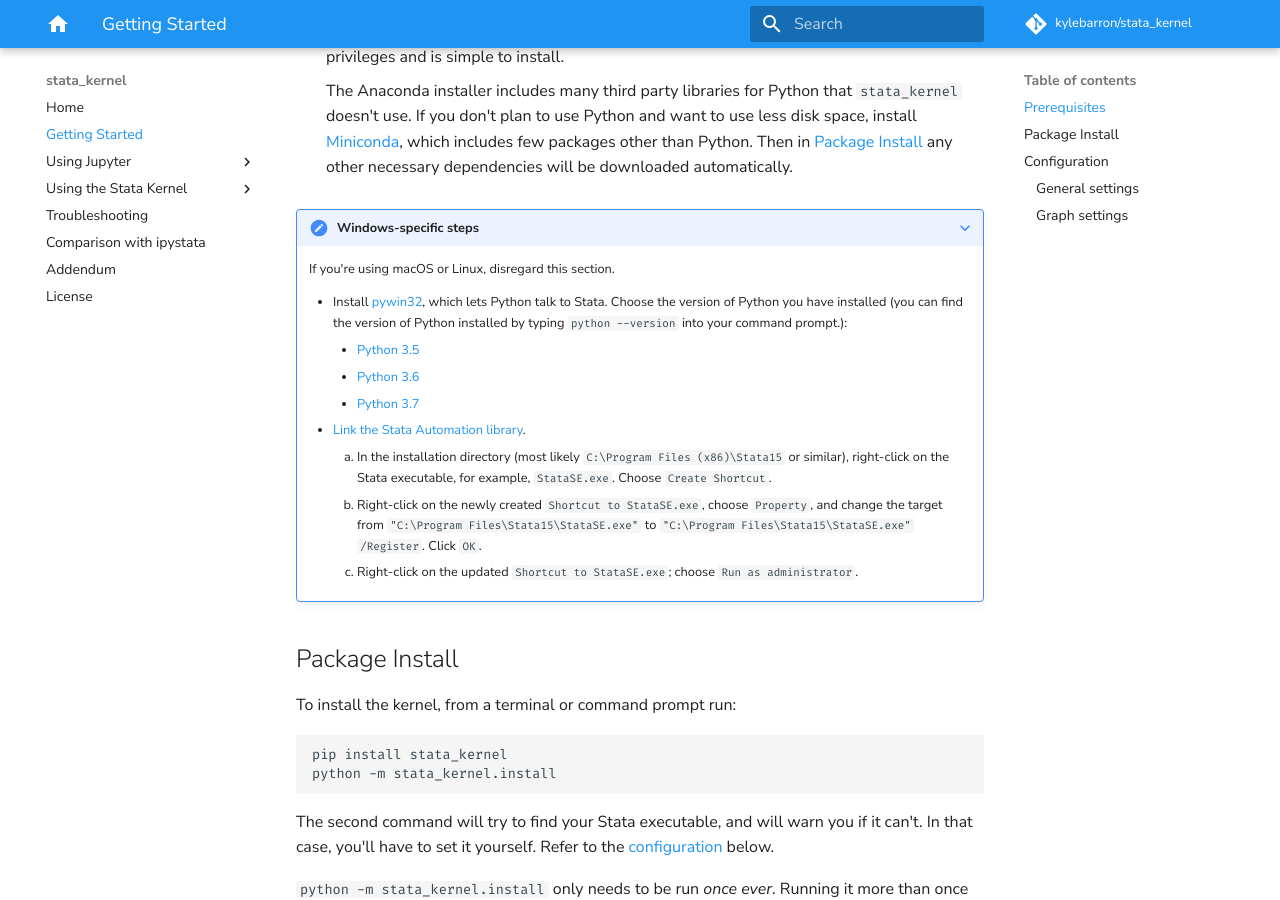
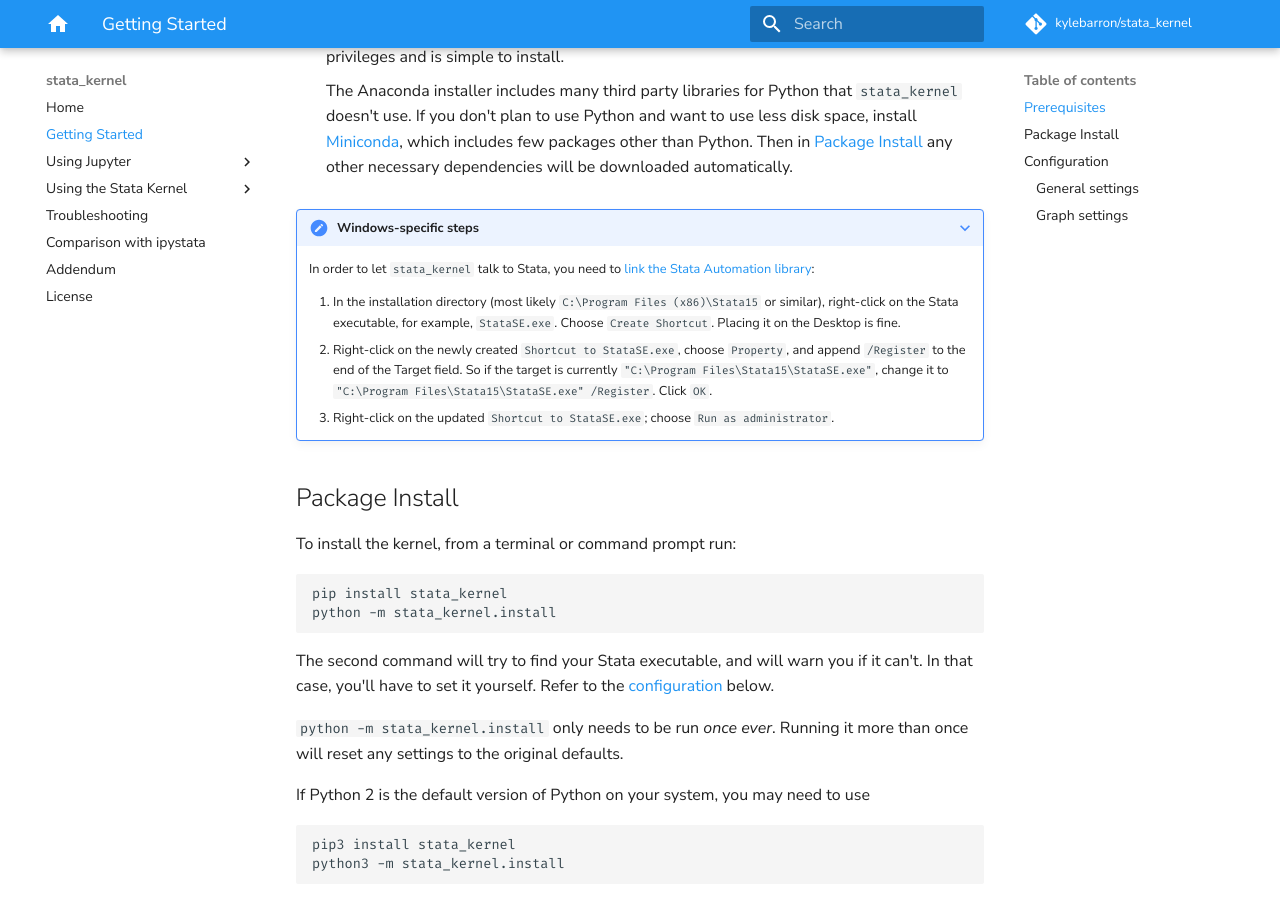
Before and after one commit to kylebarron/stata_kernel, an MkDocs documentation site: the page built from docs/src/getting_started.md, in a window 1280 px wide and 900 px high, scrolled down 344 px. Built offline with MkDocs 1.6.1 and Material for MkDocs 9.7.7, drawn with Linux system fonts in a browser that asks for light colours; comment, search, counter and statistics services are not loaded.

Commit message:
Remove manual pywin32 installation step from docs

```diff
--- a/docs/src/getting_started.md
+++ b/docs/src/getting_started.md
@@ -20,17 +20,11 @@ It doesn't take much to get `stata_kernel` up and running. Here's how:
 
 ???+ note "Windows-specific steps"
 
-    If you're using macOS or Linux, disregard this section.
+    In order to let `stata_kernel` talk to Stata, you need to [link the Stata Automation library](https://www.stata.com/automation/#install):
 
-    - Install [pywin32](https://github.com/mhammond/pywin32/releases/latest), which lets Python talk to Stata. Choose the version of Python you have installed (you can find the version of Python installed by typing `python --version` into your command prompt.):
-        - [Python 3.5](https://github.com/mhammond/pywin32/releases/download/b223/pywin32-223.win-amd64-py3.5.exe)
-        - [Python 3.6](https://github.com/mhammond/pywin32/releases/download/b223/pywin32-223.win-amd64-py3.6.exe)
-        - [Python 3.7](https://github.com/mhammond/pywin32/releases/download/b223/pywin32-223.win-amd64-py3.7.exe)
-    - [Link the Stata Automation library](https://www.stata.com/automation/#install).
-
-        1. In the installation directory (most likely `C:\Program Files (x86)\Stata15` or similar), right-click on the Stata executable, for example, `StataSE.exe`. Choose `Create Shortcut`.
-        2. Right-click on the newly created `Shortcut to StataSE.exe`, choose `Property`, and change the target from `"C:\Program Files\Stata15\StataSE.exe"` to `"C:\Program Files\Stata15\StataSE.exe" /Register`. Click `OK`.
-        3. Right-click on the updated `Shortcut to StataSE.exe`; choose `Run as administrator`.
+    1. In the installation directory (most likely `C:\Program Files (x86)\Stata15` or similar), right-click on the Stata executable, for example, `StataSE.exe`. Choose `Create Shortcut`. Placing it on the Desktop is fine.
+    2. Right-click on the newly created `Shortcut to StataSE.exe`, choose `Property`, and append `/Register` to the end of the Target field. So if the target is currently `"C:\Program Files\Stata15\StataSE.exe"`, change it to `"C:\Program Files\Stata15\StataSE.exe" /Register`. Click `OK`.
+    3. Right-click on the updated `Shortcut to StataSE.exe`; choose `Run as administrator`.
 
 ## Package Install
 
```
